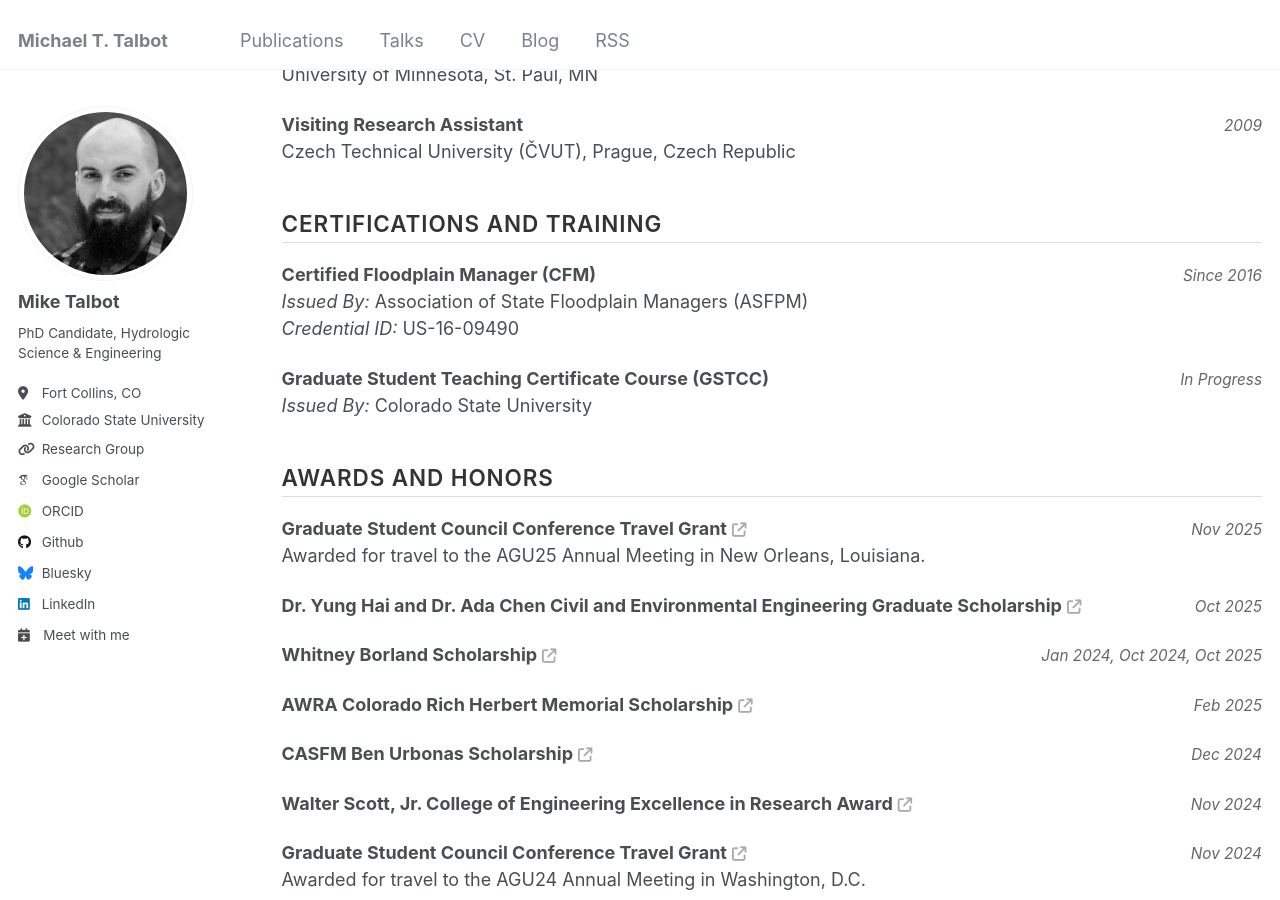
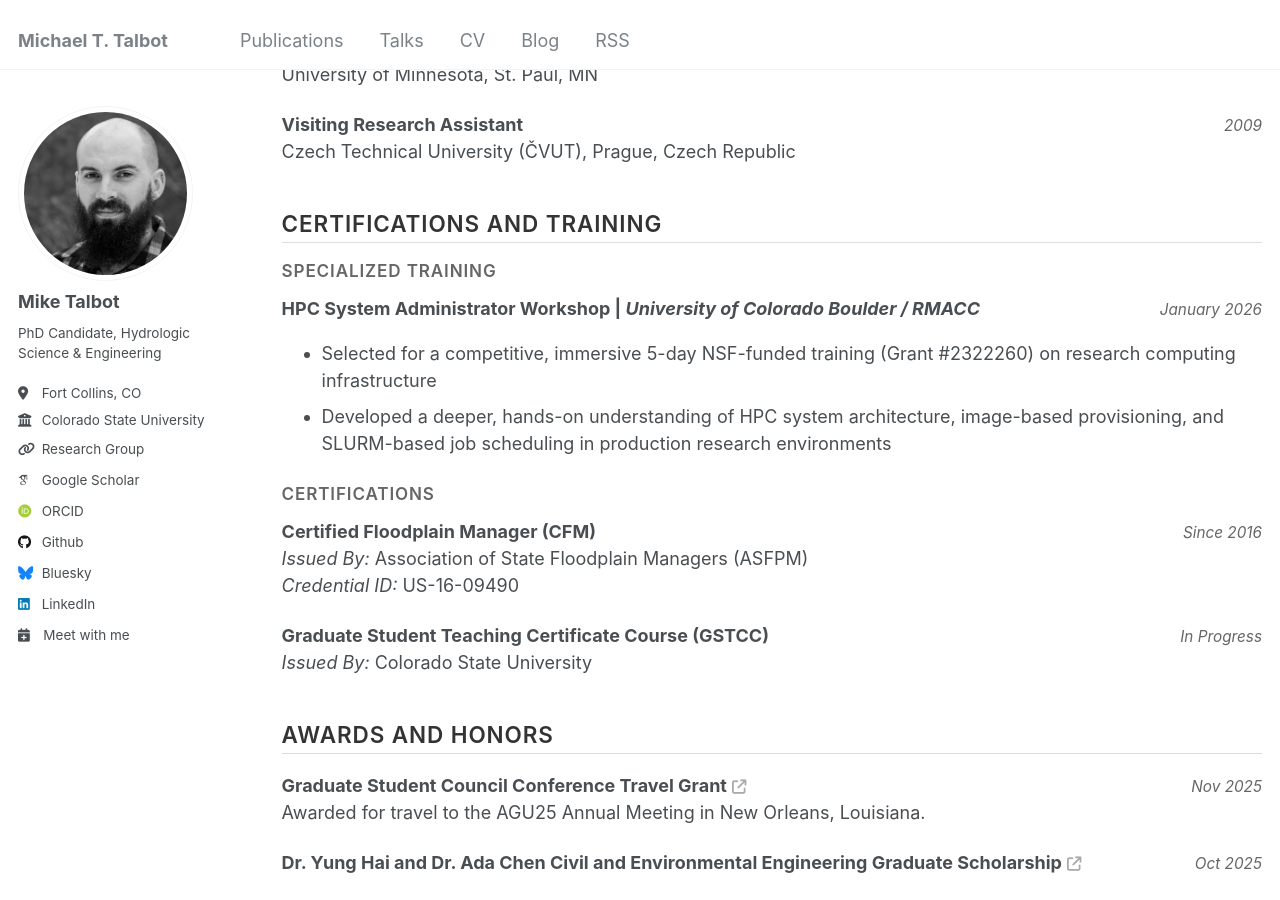
Before and after one commit to realmiketalbot/realmiketalbot.github.io, a Jekyll site: the page built from _pages/cv.md, in a window 1280 px wide and 900 px high, scrolled down 960 px. Built offline with Jekyll 4.4.1, drawn with Linux system fonts in a browser that asks for light colours; some web fonts are replaced; a script that is not in the unit is left out; comment, search, counter and statistics services are not loaded.

Commit message:
CV updates

```diff
--- a/_pages/cv.md
+++ b/_pages/cv.md
@@ -109,14 +108,12 @@ redirect_from:
     <span class="cv-dates">January 2026</span>
   </div>
   <ul>
-    <li>Selected for an immersive 5-day NSF-funded training (Grant #2322260) on supercomputing infrastructure</li>
-    <li>Gained hands-on experience with the Alpine supercomputing cluster</li>
-    <li>Mastered hardware provisioning, image building, and scheduler setup within a Linux environment</li>
+    <li>Selected for a competitive, immersive 5-day NSF-funded training (Grant #2322260) on research computing infrastructure</li>
+    <li>Developed a deeper, hands-on understanding of HPC system architecture, image-based provisioning, and SLURM-based job scheduling in production research environments</li>
   </ul>
 </div>
 
 <h3 class="cv-subsection-header">Certifications</h3>
--->
 
 <div class="cv-entry">
   <div class="cv-row">
```
Also changed, not shown: other parts of _pages/cv.md (+0 -1 lines).
